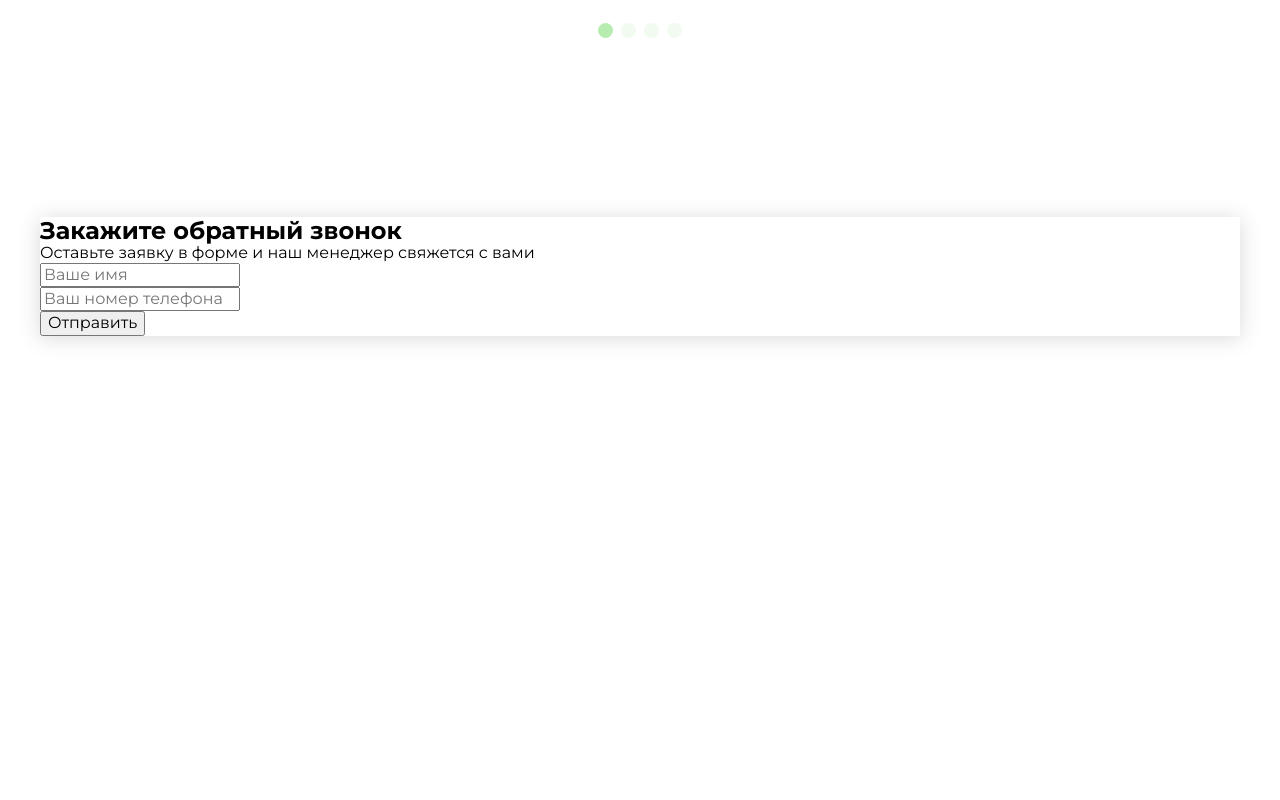
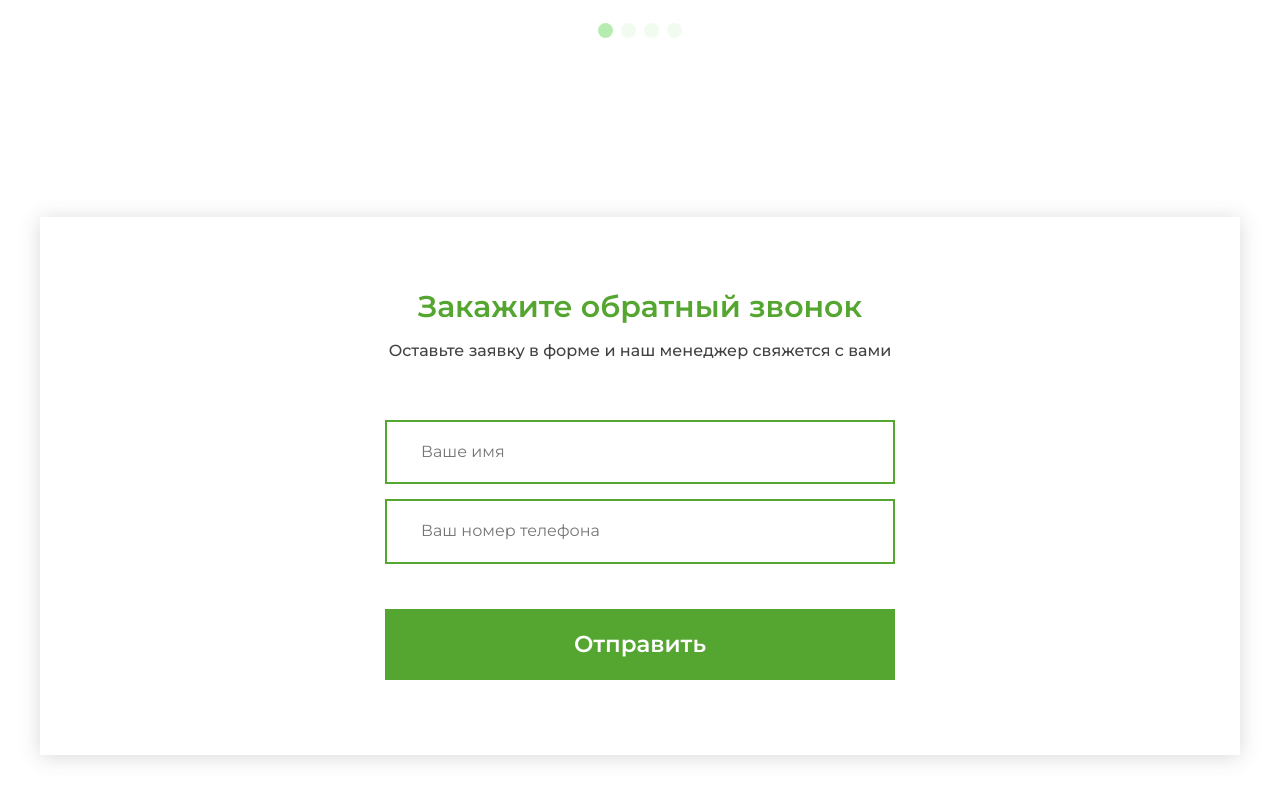
Before and after one commit to Andreeevna/valmari-layout, a website built with Vite: page index.html in a window 1280 px wide. Shown: the part 6456-7256 px from the top of the page. Before the commit the page ends 6967 px from the top, so only its background shows below. Built offline with nearby package versions, Linux system fonts and the light colour scheme; files whose address does not match are found by name.

Commit message:
stylized the feedback section

```diff
--- a/assets/styles/main/main.css
+++ b/assets/styles/main/main.css
@@ -796,6 +796,60 @@
 }
 
 .feedback__content {
+	display: flex;
+	justify-content: center;
+	align-items: center;
+	flex-direction: column;
+	padding: 75px 0;
 	background-color: #fff;
 	box-shadow: 0px 2px 20px rgba(66, 66, 66, 0.2);
 }
+
+.feedback__info {
+	text-align: center;
+}
+
+.feedback-form {
+	margin-top: 60px;
+	width: 510px;
+}
+
+.feedback__info__title {
+	margin-bottom: 20px;
+	font-size: 30px;
+	line-height: 1;
+	font-weight: 600;
+	color: #55a630;
+}
+
+.feedback__info__desc {
+	font-size: 16px;
+	font-weight: 500;
+	color: #424242;
+}
+
+.feedback-form__input-container {
+	margin-bottom: 15px;
+}
+
+.feedback-form__input-container:last-child {
+	margin-bottom: 0;
+}
+
+.feedback-form__input {
+	padding: 21px 34px 21px 34px;
+	width: 100%;
+	border: 2px solid #55a630;
+	outline: none;
+}
+
+.feedback-form__btn-send {
+	margin-top: 30px;
+	width: 100%;
+	height: 71px;
+	font-size: 23px;
+	font-weight: 600;
+	color: #fff;
+	border: none;
+	background-color: #55a630;
+}
```
